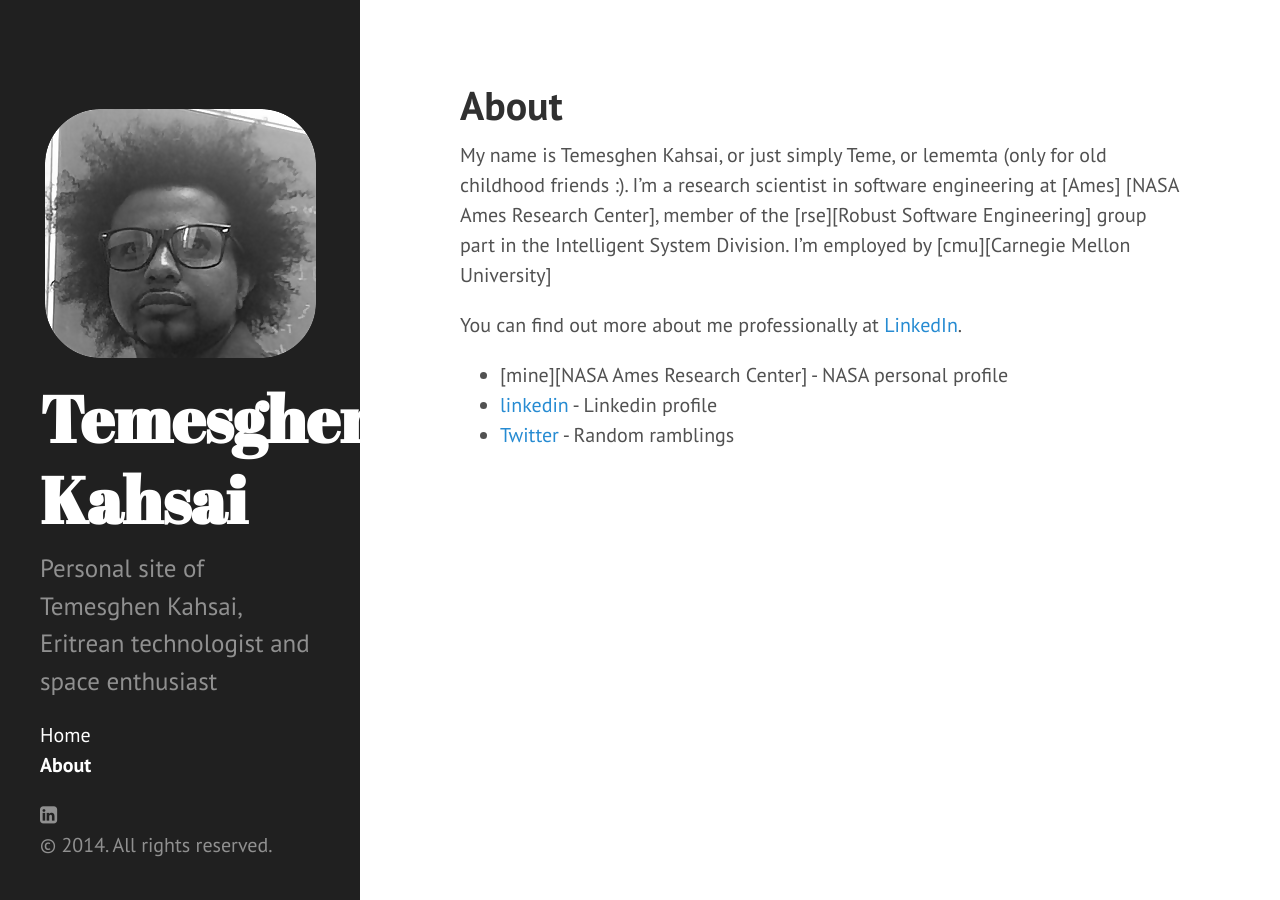
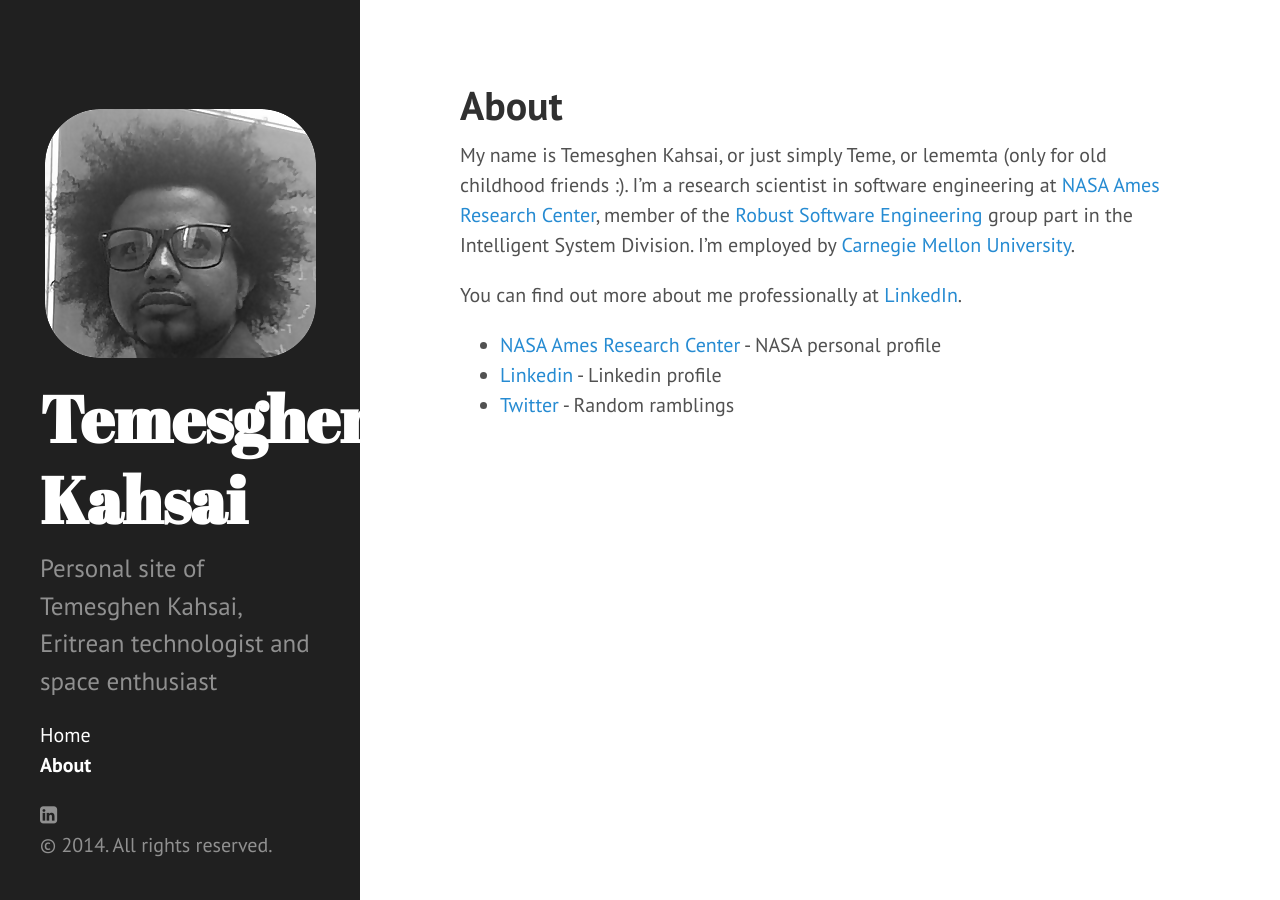
Before and after one commit to lememta/lememta.github.io, a Jekyll site: the page built from about.md, in a window 1280 px wide. Built offline with Jekyll 4.4.1, drawn with Linux system fonts in a browser that asks for light colours; nearby versions of some CDN libraries.

Commit message:
first version

```diff
--- a/about.md
+++ b/about.md
@@ -4,12 +4,12 @@
 permalink: /about/
 ---
 
-My name is Temesghen Kahsai, or just simply Teme, or lememta (only for old childhood friends :). I'm a research scientist in software engineering at [Ames] [NASA Ames Research Center], member of the [rse][Robust Software Engineering] group part in the Intelligent System Division. I'm employed by [cmu][Carnegie Mellon University]
+My name is Temesghen Kahsai, or just simply Teme, or lememta (only for old childhood friends :). I'm a research scientist in software engineering at [NASA Ames Research Center][ames], member of the [Robust Software Engineering][rse] group part in the Intelligent System Division. I'm employed by [Carnegie Mellon University][cmu].
 
 You can find out more about me professionally at [LinkedIn][linkedin].
 
-* [mine][NASA Ames Research Center] - NASA personal profile
-* [linkedin][Linkedin] - Linkedin profile
+* [NASA Ames Research Center][mine] - NASA personal profile
+* [Linkedin][linkedin] - Linkedin profile
 * [Twitter][twitter] - Random ramblings
 
 
```
